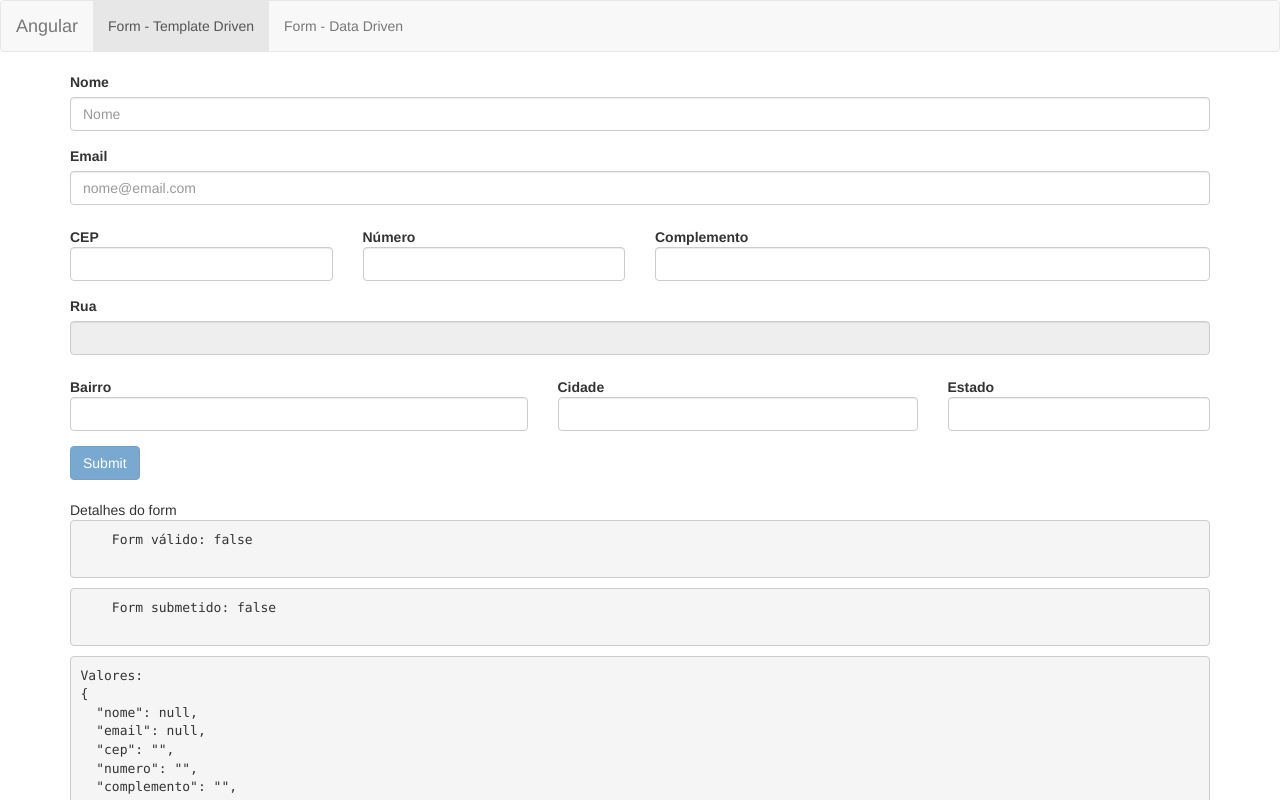
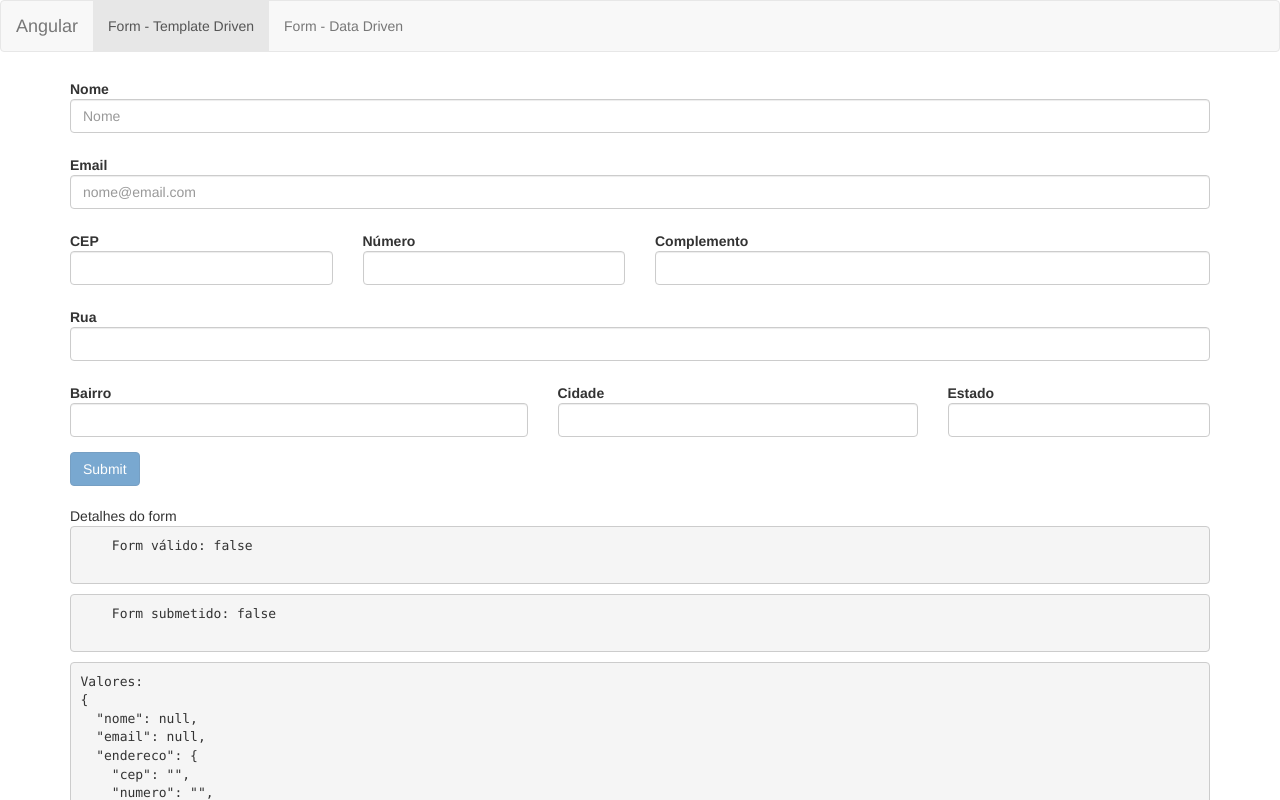
Before and after one commit to mulleramaral/forms, an Angular app: page /templateForm in a window 1280 px wide. Shown: the top 800 px of the page. Built offline with nearby package versions, Linux system fonts and the light colour scheme.

Commit message:
campo-control-erro

```diff
--- /dev/null
+++ b/src/app/campo-control-erro/campo-control-erro.component.css
@@ -0,0 +1,3 @@
+.errorDiv {
+    margin-bottom: 0px;
+}
--- /dev/null
+++ b/src/app/campo-control-erro/campo-control-erro.component.html
@@ -0,0 +1,7 @@
+<div *ngIf="mostrarErro" >
+  <span class="glyphicon glyphicon-remove form-control-feedback"></span>
+  <span class="sr-only">(error)</span>
+  <div class="alert alert-danger errorDiv" role="alert">
+    {{ msgErro }}
+  </div>
+</div>
--- /dev/null
+++ b/src/app/campo-control-erro/campo-control-erro.component.ts
@@ -0,0 +1,18 @@
+import { Component, OnInit, Input } from '@angular/core';
+
+@Component({
+  selector: 'app-campo-control-erro',
+  templateUrl: './campo-control-erro.component.html',
+  styleUrls: ['./campo-control-erro.component.css']
+})
+export class CampoControlErroComponent implements OnInit {
+
+  @Input() mostrarErro: boolean;
+  @Input() msgErro: string;
+
+  constructor() { }
+
+  ngOnInit() {
+  }
+
+}
--- a/src/app/template-form/template-form.component.html
+++ b/src/app/template-form/template-form.component.html
@@ -1,100 +1,104 @@
-<form #form="ngForm" (ngSubmit)="onSubmit(form)"  class="form-horizontal">
-  <div class="form-group">
-    <div class="col-sm-12"  [class.has-error]="nome.invalid && nome.touched" [class.has-feedback]="nome.invalid && nome.touched">
-        <label for="nome">Nome</label>
-        <input type="text" class="form-control" name="nome" id="nome" placeholder="Nome" [(ngModel)]="usuario.nome" required #nome="ngModel">
-        <span class="glyphicon glyphicon-remove form-control-feedback" aria-hidden="true" *ngIf="nome.invalid && nome.touched"></span>
-        <span class="sr-only" *ngIf="nome.invalid && nome.touched">(error)</span>
-        <div *ngIf="nome.invalid && nome.touched" class="alert alert-danger" role="alert">
-            Nome é Obrigatório.
-        </div>
-    </div>
-  </div>
+<form #form="ngForm" (ngSubmit)="onSubmit(form)" class="form-horizontal">
+    <div class="form-group" [ngClass]="aplicaCssErro(nome)">
+      <div class="col-sm-12">
+        <label for="nome" class="control-label">Nome</label>
+      </div>
 
-  <div class="form-group">
-    <div class="col-sm-12" [class.has-error]="email.invalid && email.touched" [class.has-feedback]="email.invalid && email.touched">
-        <label for="email">Email</label>
-        <input type="email" class="form-control" name="email" id="email" placeholder="nome@email.com" [(ngModel)]="usuario.email" required email #email="ngModel">
-        <span class="glyphicon glyphicon-remove form-control-feedback" aria-hidden="true" *ngIf="email.invalid && email.touched"></span>
-        <span class="sr-only" *ngIf="email.invalid && email.touched">(error)</span>
-        <div *ngIf="email.invalid && email.touched" class="alert alert-danger" role="alert">
-            O e-mail é obrigatório.
-        </div>
-    </div>
-  </div>
-
-  <div class="form-group">
-    <div class="col-md-3" [class.has-error]="cep.invalid && cep.touched" [class.has-feedback]="cep.invalid && cep.touched">
-      <label for="cep" class="control-label">CEP</label>
-      <input type="text" class="form-control" id="cep" name="cep" ngModel required #cep="ngModel">
-      <span class="glyphicon glyphicon-remove form-control-feedback" aria-hidden="true" *ngIf="cep.invalid && cep.touched"></span>
-      <span class="sr-only" *ngIf="cep.invalid && cep.touched">(error)</span>
-      <div *ngIf="cep.invalid && cep.touched" class="alert alert-danger" role="alert">
-        O CEP é obrigatório
+      <div class="col-sm-12">
+        <input type="text" class="form-control" name="nome" id="nome" placeholder="Nome" [ngModel]="usuario.nome" required #nome="ngModel">
+        <app-campo-control-erro [mostrarErro]="verificaValidTouched(nome)" msgErro="Nome é obrigatório."></app-campo-control-erro>
       </div>
     </div>
 
-    <div class="col-md-3" [class.has-error]="numero.invalid && numero.touched" [class.has-feedback]="numero.invalid && numero.touched">
-      <label for="numero" class="control-label">Número</label>
-      <input type="text" class="form-control" id="numero" name="numero" ngModel required #numero="ngModel">
-      <span class="glyphicon glyphicon-remove form-control-feedback" aria-hidden="true" *ngIf="numero.invalid && numero.touched"></span>
-      <span class="sr-only" *ngIf="numero.invalid && numero.touched">(error)</span>
-      <div *ngIf="numero.invalid && numero.touched" class="alert alert-danger" role="alert">
-          O Número é obrigatório
+    <div class="form-group" [ngClass]="aplicaCssErro(email)">
+      <div class="col-sm-12">
+        <label for="email" class="control-label">Email</label>
+      </div>
+      <div class="col-sm-12">
+        <input type="email" class="form-control" name="email"
+          id="email" placeholder="nome@email.com" [ngModel]="usuario.email"
+          required email #email="ngModel">
+        <!-- pattern="[a-z0-9!#$%&'*+/=?^_`{|}~-]+(?:\.[a-z0-9!#$%&'*+/=?^_`{|}~-]+)*@(?:[a-z0-9](?:[a-z0-9-]*[a-z0-9])?\.)+[a-z0-9](?:[a-z0-9-]*[a-z0-9])?" -->
+
+        <app-campo-control-erro
+          [mostrarErro]="verificaValidTouched(email)"
+          msgErro="Email inválido">
+        </app-campo-control-erro>
       </div>
     </div>
 
-    <div class="col-md-6" [class.has-error]="complemento.invalid && complemento.touched" [class.has-feedback]="complemento.invalid && complemento.touched">
+    <div ngModelGroup="endereco">
+
+    <div class="form-group">
+        <div class="col-md-3" [ngClass]="aplicaCssErro(cep)">
+        <label for="cep" class="control-label">CEP</label>
+      </div>
+
+      <div class="col-md-3"  [ngClass]="aplicaCssErro(numero)">
+        <label for="numero" class="control-label">Número</label>
+      </div>
+
+      <div class="col-md-6">
         <label for="complemento" class="control-label">Complemento</label>
+      </div>
+
+      <div class="col-md-3" [ngClass]="aplicaCssErro(cep)">
+          <input type="text" class="form-control" id="cep" name="cep" ngModel required #cep="ngModel">
+          <app-campo-control-erro [mostrarErro]="verificaValidTouched(cep)" msgErro="CEP é obrigatório."></app-campo-control-erro>
+      </div>
+
+      <div class="col-md-3"  [ngClass]="aplicaCssErro(numero)">
+        <input type="text" class="form-control" id="numero" name="numero" ngModel required #numero="ngModel">
+        <app-campo-control-erro [mostrarErro]="verificaValidTouched(numero)" msgErro="Número é obrigatório."></app-campo-control-erro>
+      </div>
+
+      <div class="col-md-6">
         <input type="text" class="form-control" id="complemento" name="complemento" ngModel #complemento="ngModel">
-    </div>
-  </div>
-
-  <div class="form-group">
-    <div class="col-sm-12"  [class.has-error]="rua.invalid && rua.touched" [class.has-feedback]="rua.invalid && rua.touched">
-      <label for="rua">Rua</label>
-      <input type="text" class="form-control" name="rua" id="rua" [(ngModel)]="usuario.rua" required readonly #rua="ngModel">
-      <span class="glyphicon glyphicon-remove form-control-feedback" aria-hidden="true" *ngIf="rua.invalid && rua.touched"></span>
-      <span class="sr-only" *ngIf="rua.invalid && rua.touched">(error)</span>
-      <div *ngIf="rua.invalid && rua.touched" class="alert alert-danger" role="alert">
-          Rua é Obrigatória.
-      </div>
-    </div>
-  </div>
-
-  <div class="form-group">
-    <div class="col-md-5" [class.has-error]="bairro.invalid && bairro.touched" [class.has-feedback]="bairro.invalid && bairro.touched">
-      <label for="bairro" class="control-label">Bairro</label>
-      <input type="text" class="form-control" id="bairro" name="bairro" ngModel required #bairro="ngModel">
-      <span class="glyphicon glyphicon-remove form-control-feedback" aria-hidden="true" *ngIf="bairro.invalid && bairro.touched"></span>
-      <span class="sr-only" *ngIf="bairro.invalid && bairro.touched">(error)</span>
-      <div *ngIf="bairro.invalid && bairro.touched" class="alert alert-danger" role="alert">
-        O Bairro é obrigatório
       </div>
     </div>
 
-    <div class="col-md-4" [class.has-error]="cidade.invalid && cidade.touched" [class.has-feedback]="cidade.invalid && cidade.touched">
-      <label for="cidade" class="control-label">Cidade</label>
-      <input type="text" class="form-control" id="cidade" name="cidade" ngModel required #cidade="ngModel">
-      <span class="glyphicon glyphicon-remove form-control-feedback" aria-hidden="true" *ngIf="cidade.invalid && cidade.touched"></span>
-      <span class="sr-only" *ngIf="cidade.invalid && cidade.touched">(error)</span>
-      <div *ngIf="cidade.invalid && cidade.touched" class="alert alert-danger" role="alert">
-        A Cidade é obrigatório
+    <div class="form-group" [ngClass]="aplicaCssErro(rua)">
+      <div class="col-sm-12">
+        <label for="rua" class="control-label">Rua</label>
+      </div>
+
+      <div class="col-sm-12">
+        <input type="text" class="form-control" name="rua" id="rua" ngModel required #rua="ngModel">
+        <app-campo-control-erro [mostrarErro]="verificaValidTouched(rua)" msgErro="Rua é obrigatório."></app-campo-control-erro>
+       </div>
+    </div>
+
+    <div class="form-group">
+      <div class="col-md-5" [ngClass]="aplicaCssErro(bairro)">
+        <label for="bairro" class="control-label">Bairro</label>
+      </div>
+
+      <div class="col-md-4" [ngClass]="aplicaCssErro(cidade)">
+        <label for="cidade" class="control-label">Cidade</label>
+      </div>
+
+      <div class="col-md-3" [ngClass]="aplicaCssErro(estado)">
+        <label for="estado" class="control-label">Estado</label>
+      </div>
+
+      <div class="col-md-5" [ngClass]="aplicaCssErro(bairro)">
+        <input type="text" class="form-control" id="bairro" name="bairro" ngModel required #bairro="ngModel">
+        <app-campo-control-erro [mostrarErro]="verificaValidTouched(bairro)" msgErro="Bairro é obrigatório."></app-campo-control-erro>
+      </div>
+
+      <div class="col-md-4" [ngClass]="aplicaCssErro(cidade)">
+        <input type="text" class="form-control" id="cidade" name="cidade" ngModel required #cidade="ngModel">
+        <app-campo-control-erro [mostrarErro]="verificaValidTouched(cidade)" msgErro="Cidade é obrigatório."></app-campo-control-erro>
+      </div>
+
+      <div class="col-md-3" [ngClass]="aplicaCssErro(estado)">
+        <input type="text" class="form-control" id="estado" name="estado" ngModel required #estado="ngModel">
+        <app-campo-control-erro [mostrarErro]="verificaValidTouched(estado)" msgErro="Estado é obrigatório."></app-campo-control-erro>
       </div>
     </div>
 
-    <div class="col-md-3" [class.has-error]="estado.invalid && estado.touched" [class.has-feedback]="estado.invalid && estado.touched">
-      <label for="estado" class="control-label">Estado</label>
-      <input type="text" class="form-control" id="estado" name="estado" ngModel required #estado="ngModel">
-      <span class="glyphicon glyphicon-remove form-control-feedback" aria-hidden="true" *ngIf="estado.invalid && estado.touched"></span>
-      <span class="sr-only" *ngIf="estado.invalid && estado.touched">(error)</span>
-      <div *ngIf="estado.invalid && estado.touched" class="alert alert-danger" role="alert">
-        O Estado é obrigatório
-      </div>
     </div>
-  </div>
 
-  <button type="submit" class="btn btn-primary" [disabled]="form.invalid">Submit</button>
-
-  <app-form-debug [form]="form"></app-form-debug>
-</form>
+    <button type="submit" class="btn btn-primary" [disabled]="!form.valid">Submit</button>
+    <app-form-debug [form]="form"></app-form-debug>
+  </form>
--- a/src/app/template-form/template-form.component.ts
+++ b/src/app/template-form/template-form.component.ts
@@ -23,4 +23,16 @@ export class TemplateFormComponent implements OnInit {
     console.log(this.usuario);
   }
 
+  aplicaCssErro(campo) {
+    const teste = this.verificaValidTouched(campo);
+    return {
+      'has-error': teste,
+      'has-feedback': teste
+    };
+  }
+
+  verificaValidTouched(campo) {
+    return campo.invalid && campo.touched;
+  }
+
 }
--- a/src/app/template-form/template-form.module.ts
+++ b/src/app/template-form/template-form.module.ts
@@ -3,15 +3,17 @@ import { CommonModule } from '@angular/common';
 import { FormsModule } from '@angular/forms';
 import { TemplateFormComponent } from './template-form.component';
 import { FormDebugComponent } from '../form-debug/form-debug.component';
+import { CampoControlErroComponent } from '../campo-control-erro/campo-control-erro.component';
 
 @NgModule({
   imports: [
     CommonModule,
-    FormsModule
+    FormsModule,
   ],
   declarations: [
     TemplateFormComponent,
-    FormDebugComponent
+    FormDebugComponent,
+    CampoControlErroComponent
   ]
 })
 export class TemplateFormModule { }
```
Also changed, not shown: 1 other file (tests, documents, lock files or other folders).
